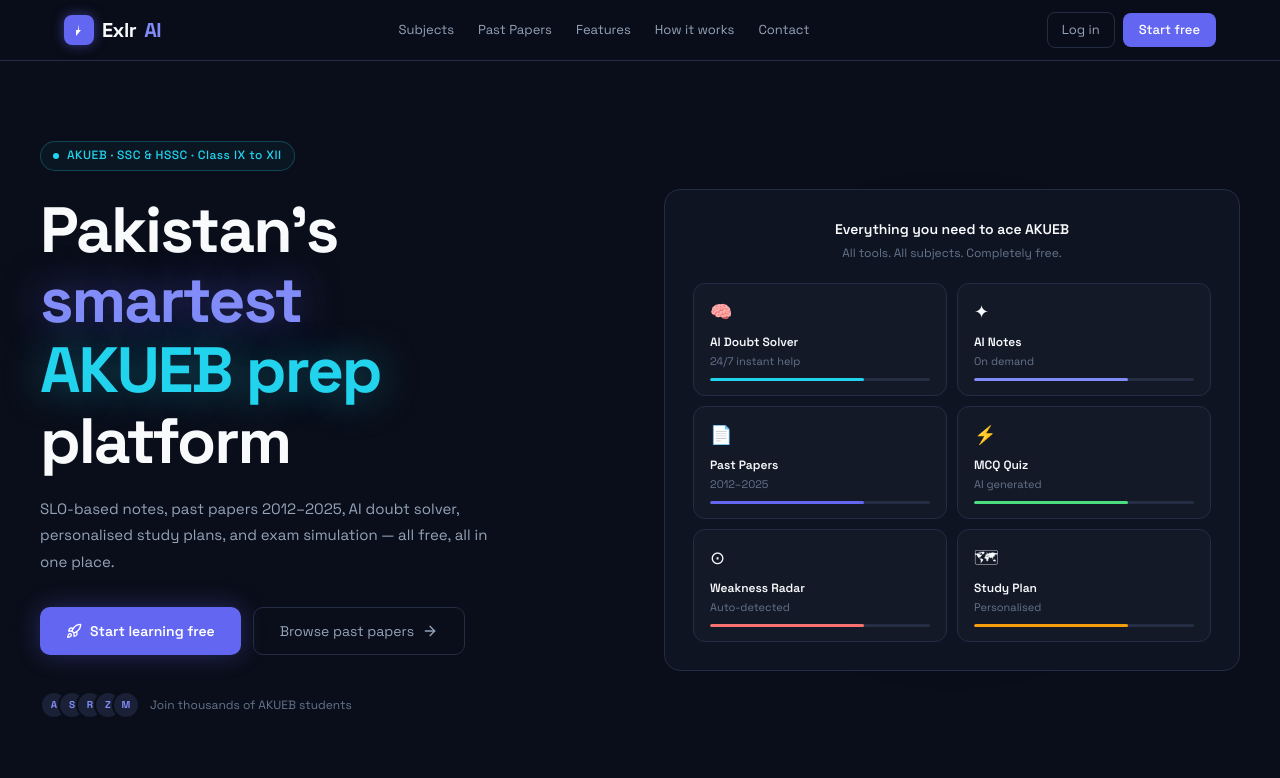
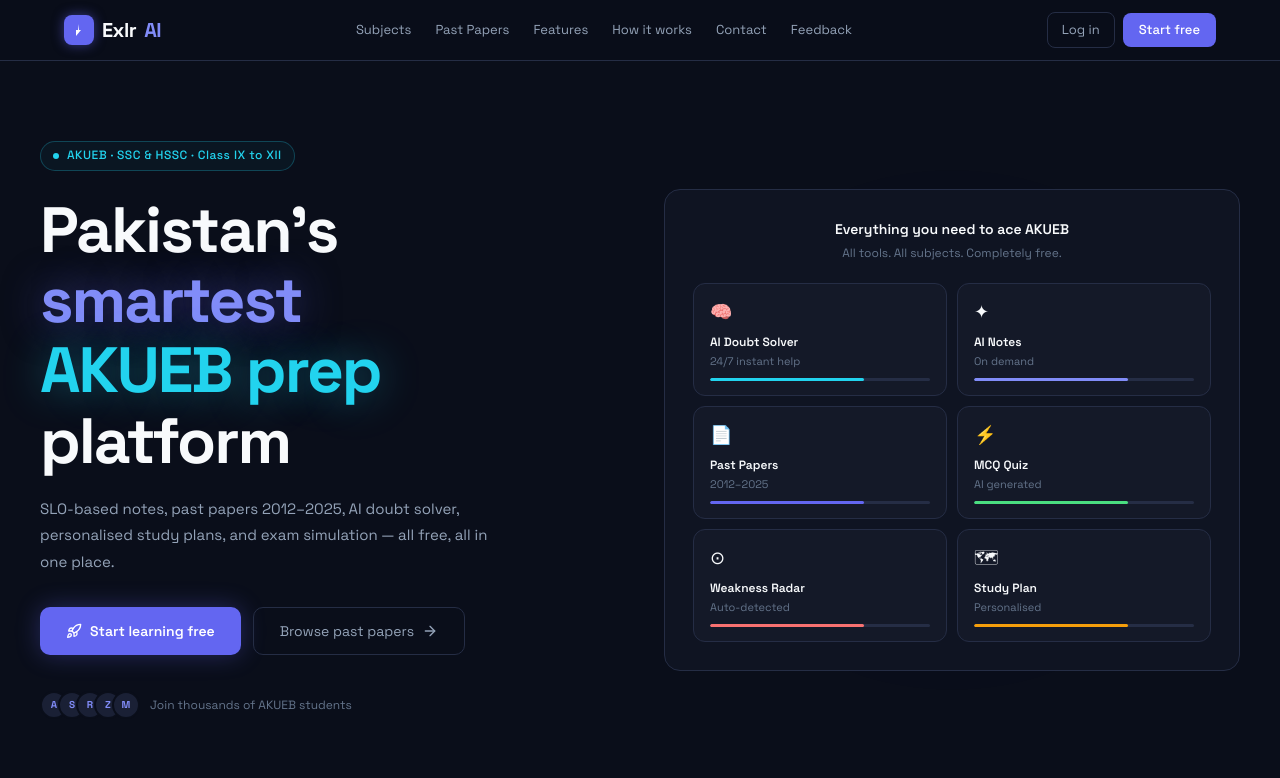
Before and after one commit to FarihaKarim12/exlr-ai, a Next.js app: page / in a window 1280 px wide. Shown: the top 778 px of the page. Built offline with nearby package versions, Linux system fonts and the light colour scheme.

Commit message:
Update Navbar.tsx

```diff
--- a/components/Navbar.tsx
+++ b/components/Navbar.tsx
@@ -9,6 +9,7 @@
   { label: 'Features', href: '#features' },
   { label: 'How it works', href: '#how' },
   { label: 'Contact', href: '#contact' },
+  { label: 'Feedback', href: '/feedback' },
 ]
 
 export default function Navbar() {
```
